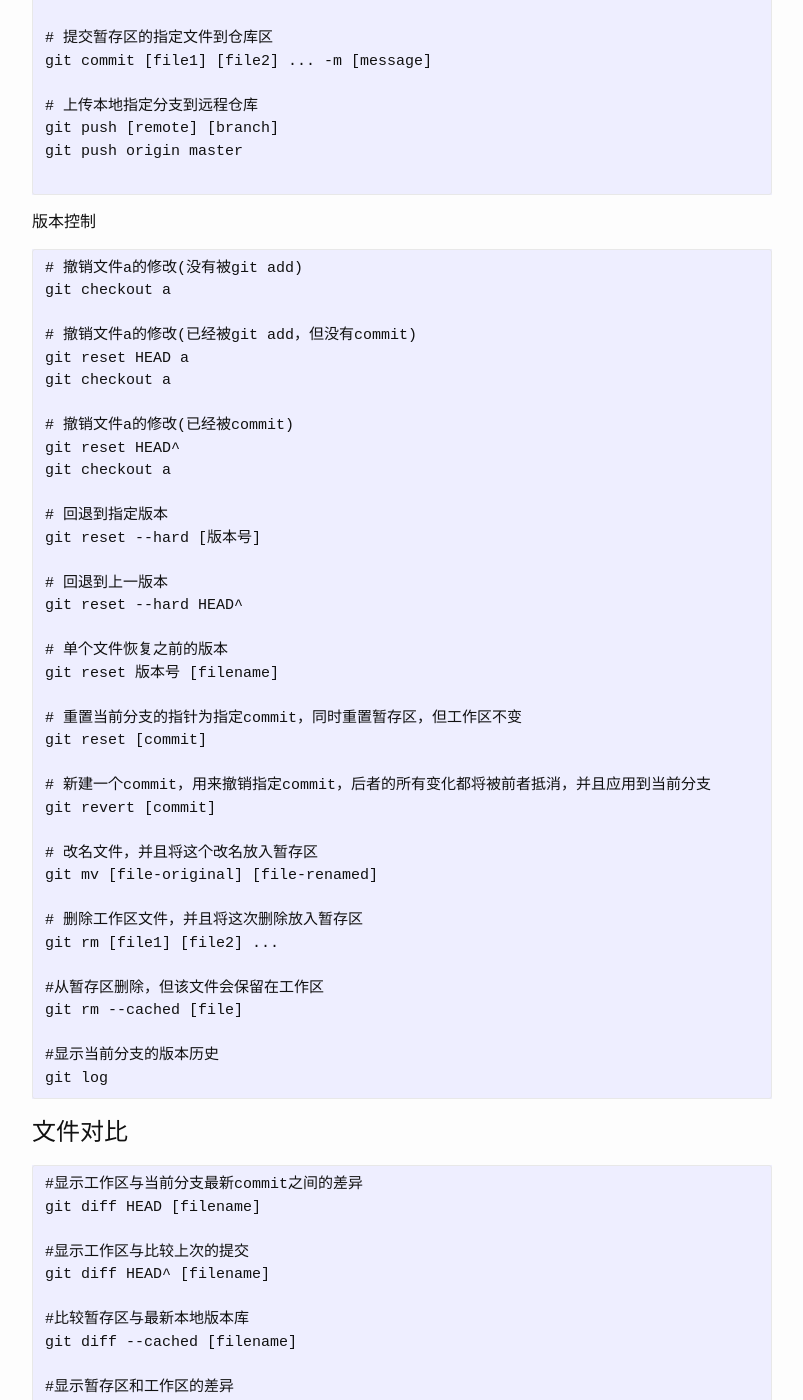
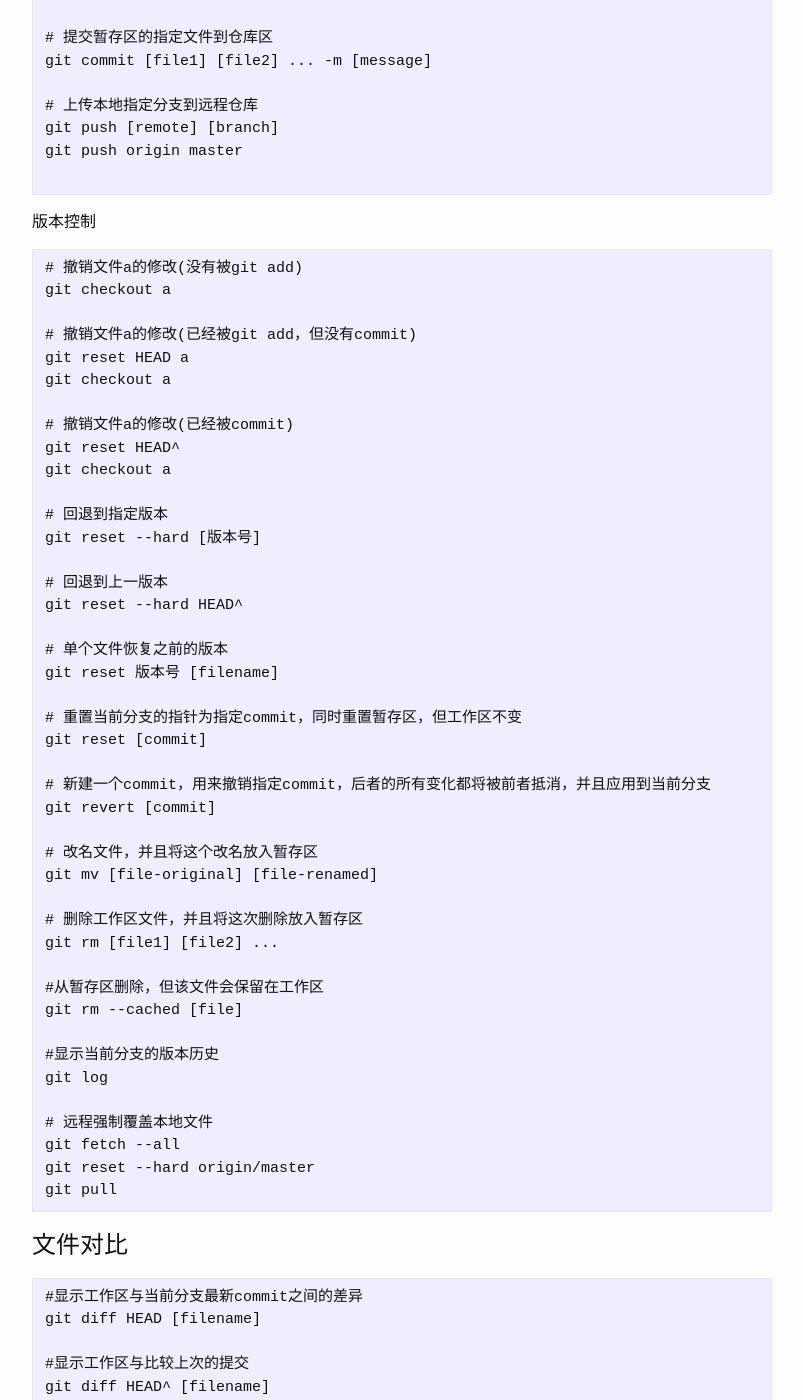
Before and after one commit to josephstalin117/josephstalin117.github.io, a Jekyll site: the page built from _posts/2016-06-03-git.markdown, in a window 1280 px wide and 1400 px high, scrolled down 994 px. Shown: the whole window, without its empty margins (238-1041 px from the left). Built offline with Jekyll 4.4.1, drawn with Linux system fonts in a browser that asks for light colours.

Commit message:
add force method

````diff
--- a/_posts/2016-06-03-git.markdown
+++ b/_posts/2016-06-03-git.markdown
@@ -95,6 +95,11 @@ git rm --cached [file]
 
 #显示当前分支的版本历史
 git log
+
+# 远程强制覆盖本地文件
+git fetch --all
+git reset --hard origin/master
+git pull
 ```
 
 # 文件对比
````
